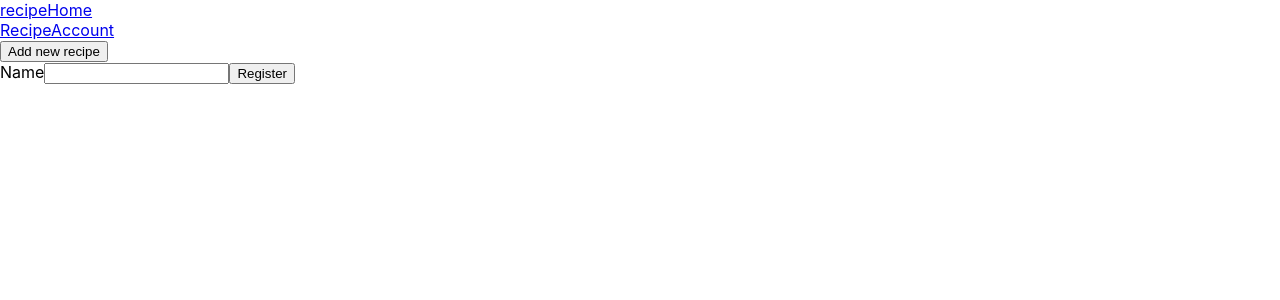
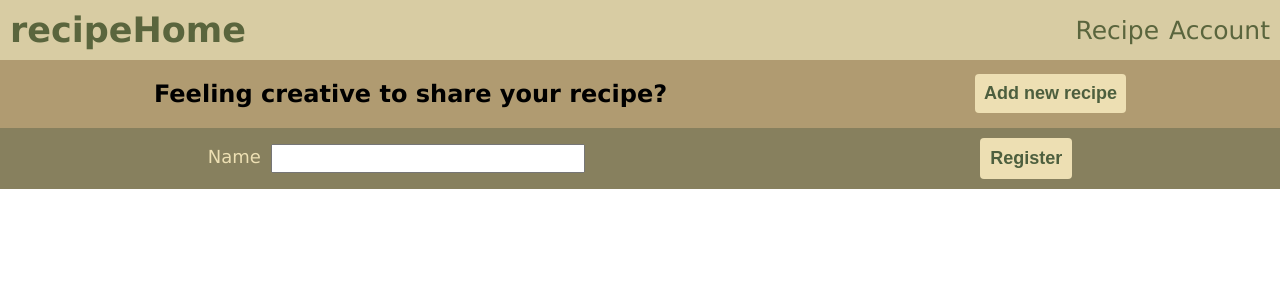
Before and after one commit to YoyoMai98/recipe_front_end, a React (Create React App) app in the folder recipe_selectors/: page / in a window 1280 px wide. Shown: the top 300 px of the page. Built offline with nearby package versions, Linux system fonts and the light colour scheme.

Commit message:
add css styling

```diff
--- a/recipe_selectors/src/App.css
+++ b/recipe_selectors/src/App.css
@@ -1,3 +1,11 @@
 .App {
   text-align: center;
 }
+
+a {
+  text-decoration: none;
+}
+
+body {
+  font-family: 'Lucida Sans', 'Lucida Sans Regular', 'Lucida Grande', 'Lucida Sans Unicode', Geneva, Verdana, sans-serif;
+}
--- /dev/null
+++ b/recipe_selectors/src/components/Footer.css
@@ -0,0 +1,62 @@
+.footer_add_recipe {
+    display: flex;
+    justify-content: space-around;
+    align-items: center;
+    width: 100%;
+    background-color: #B09B71;
+}
+
+.footer_add_recipe button {
+    font-size: 18px;
+    padding: 8px;
+    background-color: #EDDFB3;
+    border-radius: 4px;
+    border: 0.1px solid transparent;
+    font-weight: 550;
+    color: #4d5f3e;
+}
+
+.footer_add_recipe button:hover {
+    box-shadow: 2px 2px #87805E;
+}
+
+.footer_registration {
+    background-color: #87805E;
+    width: 100%;
+}
+
+.registration_form {
+    display: flex;
+    justify-content: space-around;
+    align-items: center;
+    padding: 10px;
+}
+
+.name_form {
+    font-size: 18px;
+}
+
+.name_form label {
+    color: #EDDFB3;
+    font-weight: 550;
+}
+
+#name {
+    margin-left: 10px;
+    padding: 5px;
+    width: 300px;
+}
+
+#registrationButton {
+    font-size: 18px;
+    padding: 9px;
+    background-color: #EDDFB3;
+    border-radius: 4px;
+    border: 0.1px solid transparent;
+    font-weight: 550;
+    color: #4d5f3e;
+}
+
+#registrationButton:hover {
+    box-shadow: 2px 2px #c7bd88;
+}
--- a/recipe_selectors/src/components/Footer.js
+++ b/recipe_selectors/src/components/Footer.js
@@ -1,3 +1,5 @@
+import "./Footer.css"
+
 const Footer = () =>{
 
     return (
@@ -5,16 +7,19 @@ const Footer = () =>{
 
         <footer>
             <div className="footer_add_recipe">
+                <h2>Feeling creative to share your recipe?</h2>
                 <button>Add new recipe</button>
             </div>
             <div className="footer_registration">
                 <form className="registration_form">
+                    <div className="name_form">
                         <label htmlFor="userName">Name</label>
                         <input
                             type="text"
                             id="name"
                             name="name"
                         />
+                    </div>
                 <input
                     type="submit"
                     id="registrationButton"
--- /dev/null
+++ b/recipe_selectors/src/components/Header.css
@@ -0,0 +1,27 @@
+header {
+    display: flex;
+    justify-content: space-between;
+    align-items: center;
+    background-color: #D8CCA3;
+    width: 100%;
+}
+
+#header_left {
+    margin: 10px;
+    font-size: 35px;
+    font-weight: 600;
+}
+
+.header_right {
+    margin: 10px;
+    font-size: 25px;
+    font-weight: 550;
+}
+
+header a {
+    color: #5a653d;
+}
+
+#header_right_recipe {
+    margin-right: 10px;
+}
--- a/recipe_selectors/src/components/Header.js
+++ b/recipe_selectors/src/components/Header.js
@@ -1,4 +1,5 @@
 import { Link } from "react-router-dom"
+import "./Header.css"
 
 const Header = () => {
 
@@ -7,7 +8,7 @@ const Header = () => {
         <header>
             <Link to="/" id="header_left" >recipeHome</Link>
             <div className="header_right">
-            <Link to="/recipes" >Recipe</Link>
+            <Link to="/recipes" id="header_right_recipe" >Recipe</Link>
             <Link to="/account" >Account</Link>
             </div>
         </header>
--- /dev/null
+++ b/recipe_selectors/src/components/RecipeList.css
@@ -0,0 +1,8 @@
+.recipe_list {
+    margin: 10px;
+}
+
+.recipe_list_component {
+    display: grid;
+    grid-template-columns: 1fr 1fr 1fr;
+}
--- a/recipe_selectors/src/components/RecipeList.js
+++ b/recipe_selectors/src/components/RecipeList.js
@@ -1,4 +1,5 @@
 import Recipe from "./Recipe"
+import "./RecipeList.css"
 
 const RecipeList = ({recipes}) => {
 
@@ -12,11 +13,13 @@ const RecipeList = ({recipes}) => {
                 />
     })
     return (
-        <>
+        <div className="recipe_list">
             <h2>List of Recipes</h2>
             <hr />
-            {recipeComponents}
-        </>
+            <div className="recipe_list_component">
+                {recipeComponents}
+            </div>
+        </div>
     )
 }
 export default RecipeList;
```
Lines whose indentation alone changed are shown as unchanged.
